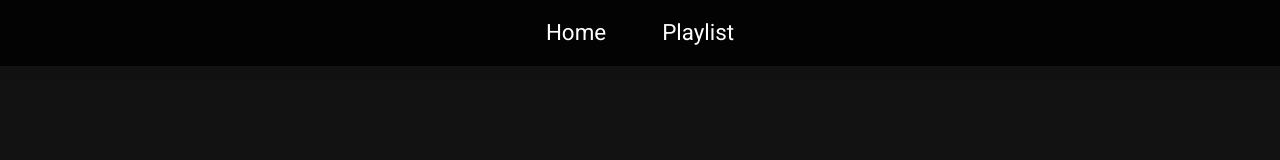
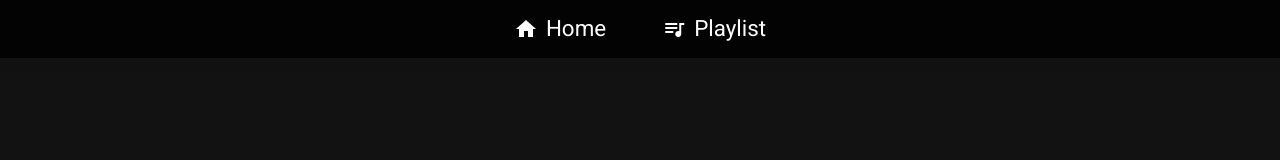
Before and after one commit to JeremyGendre/ynov-courses, a Vue app in the folder songplaylist/: page / in a window 1280 px wide. Shown: the top 160 px of the page. Built offline with nearby package versions, Linux system fonts and the light colour scheme.

Commit message:
header icon

```diff
--- a/songplaylist/src/components/AppContent.vue
+++ b/songplaylist/src/components/AppContent.vue
@@ -27,6 +27,7 @@
 
   export default {
     name: "AppContent",
+    components: {Player},
     props: {},
     data: () => ({
       loading: false,
@@ -66,7 +67,6 @@
         this.$emit('updateBackground', url);
       }
     },
-    components: {Player},
     computed: {
         isPrevPossible(){
             return this.actualSongIndex > 0;
--- a/songplaylist/src/components/header/Header.vue
+++ b/songplaylist/src/components/header/Header.vue
@@ -1,7 +1,7 @@
 <template>
-    <div id="header" class="fixed w-full d-flex justify-center py-3">
-        <HeaderLink text="Home" />
-        <HeaderLink text="Playlist" />
+    <div id="header" class="fixed w-full d-flex justify-center">
+        <HeaderLink text="Home" icon="home"/>
+        <HeaderLink text="Playlist" icon="playlist-music"/>
     </div>
 </template>
 
--- a/songplaylist/src/components/header/HeaderLink.vue
+++ b/songplaylist/src/components/header/HeaderLink.vue
@@ -1,12 +1,16 @@
 <template>
-    <div class="header-link relative mx-5 cursor-pointer px-2 py-1">{{ text }}</div>
+    <div class="header-link d-flex relative mx-5 cursor-pointer px-2 py-3">
+        <v-icon class="my-auto mr-2">mdi-{{ icon }}</v-icon>
+        <div class="my-auto">{{ text }}</div>
+    </div>
 </template>
 
 <script>
     export default {
         name: 'HeaderLink',
         props: {
-            text: String
+            text: String,
+            icon: String
         }
     };
 </script>
```
